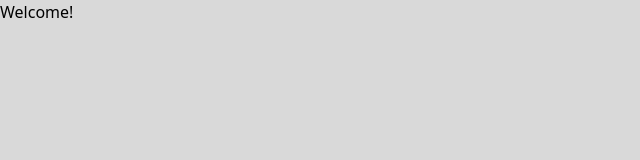
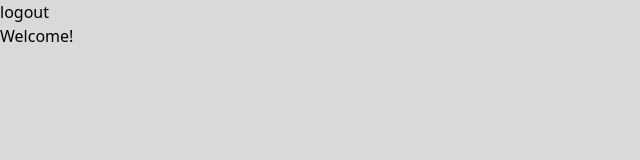
Before and after one commit to KrisztaAntal/project-thats-me, a React (Vite) app in the folder Frontend/: page /main in a window 1280 px wide. Shown: the top 160 px of the page, without its empty margins (0-640 px from the left). Built offline with nearby package versions, Linux system fonts and the light colour scheme.

Commit message:
create logout in authProvider

```diff
--- a/Frontend/src/Pages/MainPage.tsx
+++ b/Frontend/src/Pages/MainPage.tsx
@@ -1,6 +1,19 @@
-function MainPage(){
+import {useAuth} from "../authProvider/useAuth.tsx";
+import {useNavigate} from "react-router-dom";
+
+function MainPage() {
+    const {logout} = useAuth()
+    const navigate = useNavigate();
+
+    function handleLogout() {
+        logout();
+        navigate("/login");
+    }
+
     return (<div>
+        <button onClick={handleLogout}>logout</button>
         <h1>Welcome!</h1>
     </div>)
 }
+
 export default MainPage;
--- a/Frontend/src/Types/MemberTypes.ts
+++ b/Frontend/src/Types/MemberTypes.ts
@@ -50,6 +50,7 @@
 
 export interface AuthContextType {
     login: (credentials: LoginCredentials) => Promise<void>;
+    logout: () => void;
 }
 
 
--- a/Frontend/src/authProvider/AuthProvider .tsx
+++ b/Frontend/src/authProvider/AuthProvider .tsx
@@ -22,9 +22,13 @@
         localStorage.setItem("token", jwtResponse.token);
     }
 
+    function logout(){
+        localStorage.removeItem("token");
+    }
+
 
     return (
-        <AuthContext.Provider value={{login}}>
+        <AuthContext.Provider value={{login, logout}}>
             {children}
         </AuthContext.Provider>
     )
```
